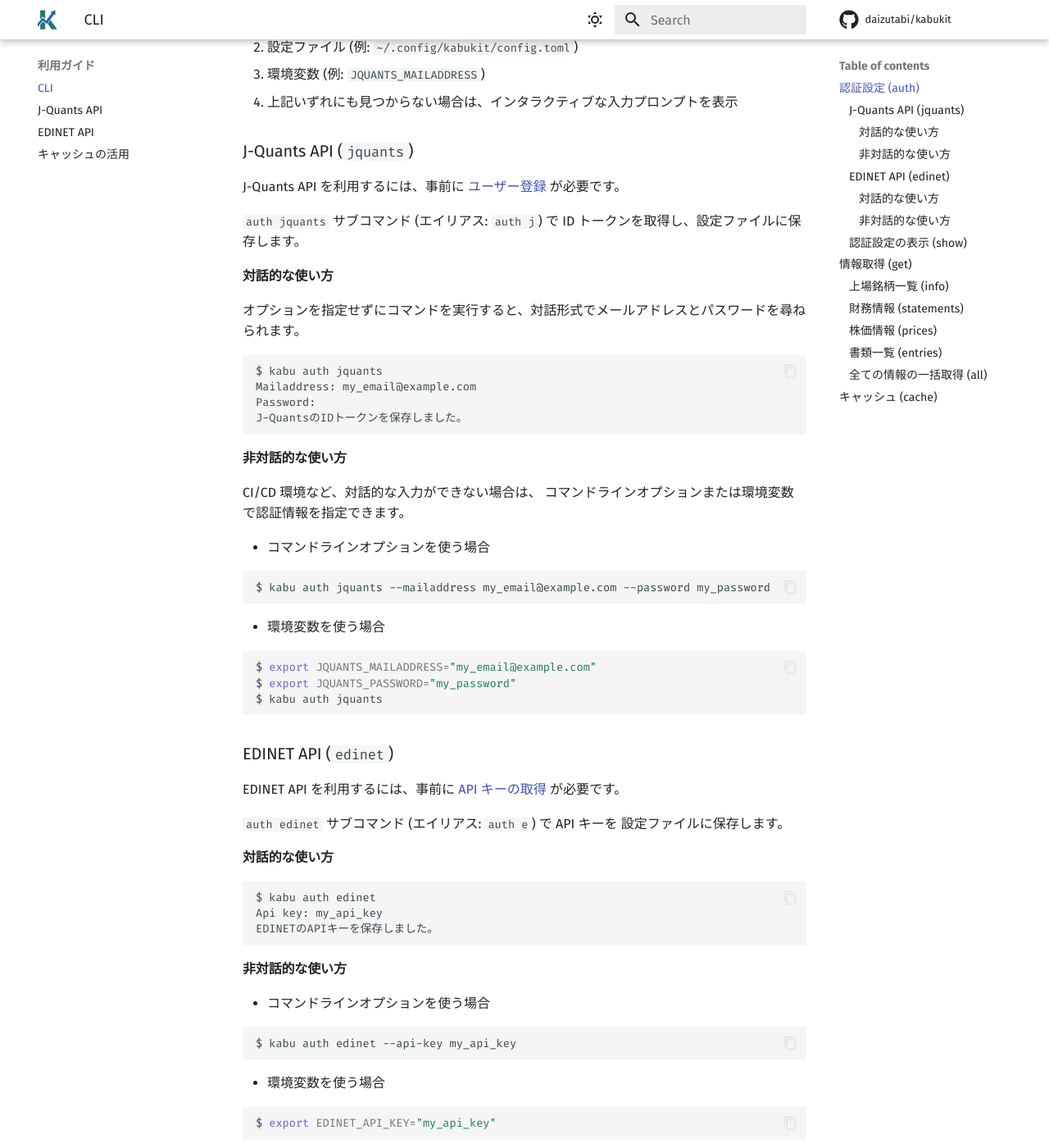
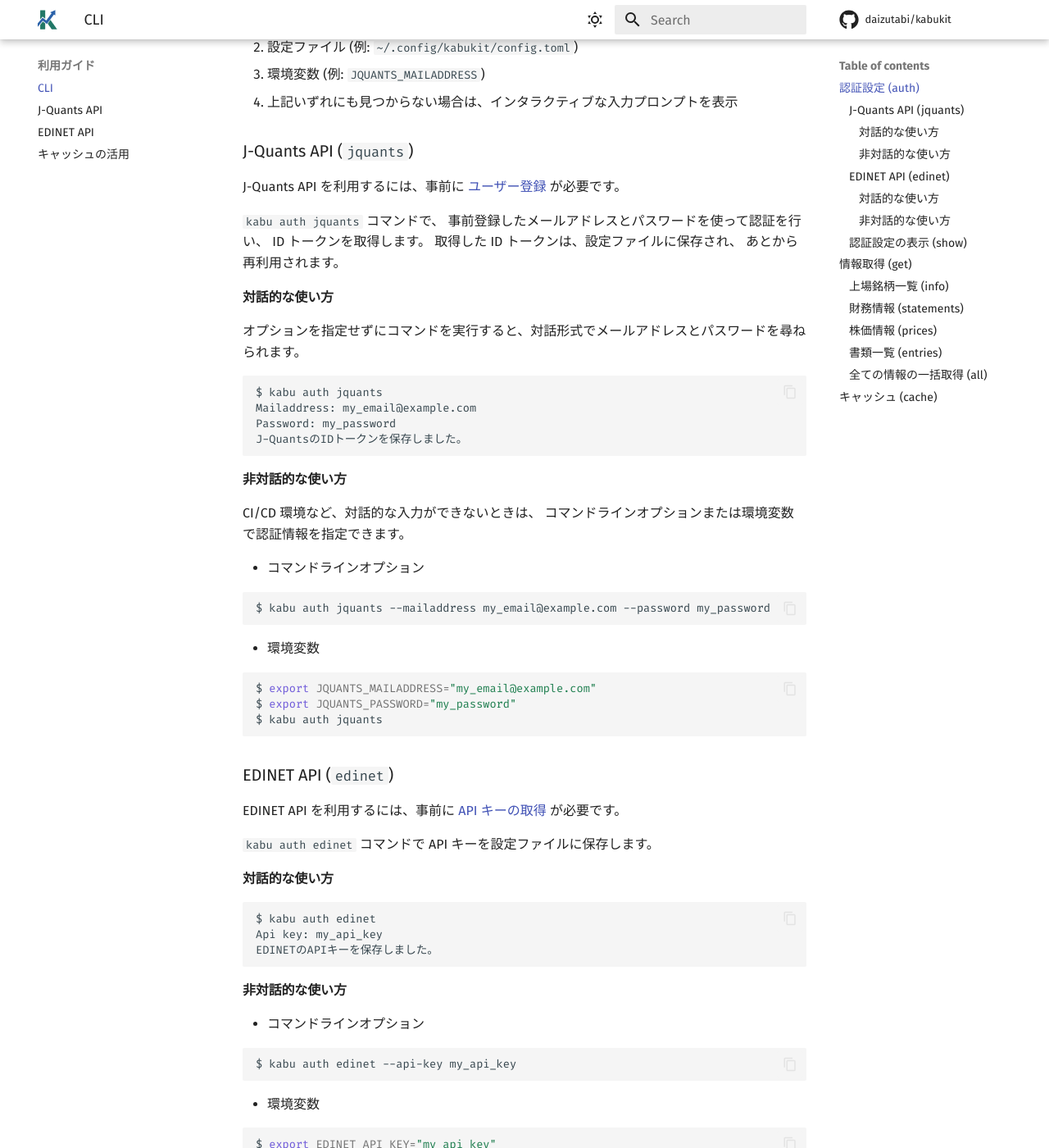
Before and after one commit to daizutabi/kabukit, an MkDocs documentation site: the page built from docs/guides/cli.md, in a window 1280 px wide and 1400 px high, scrolled down 747 px. Shown: the whole window at 82% size. Built offline with MkDocs 1.6.1 and Material for MkDocs 9.7.7, drawn with Linux system fonts in a browser that asks for light colours; comment, search, counter and statistics services are not loaded; some of the changed text lies outside the part shown.

Commit message:
docs(cli): コマンド名を統一し、説明を明確化

````diff
--- a/docs/guides/cli.md
+++ b/docs/guides/cli.md
@@ -1,4 +1,4 @@
-# コマンドラインインターフェースの使い方
+# CLI の使い方
 
 kabukit は、[J-Quants API](https://jpx-jquants.com/)
 および
@@ -38,8 +38,11 @@ J-Quants API を利用するには、事前に
 [ユーザー登録](https://jpx-jquants.com/auth/signup/?lang=ja)
 が必要です。
 
-`auth jquants` サブコマンド (エイリアス: `auth j`) で
-ID トークンを取得し、設定ファイルに保存します。
+`kabu auth jquants` コマンドで、
+事前登録したメールアドレスとパスワードを使って認証を行い、
+ID トークンを取得します。
+取得した ID トークンは、設定ファイルに保存され、
+あとから再利用されます。
 
 #### 対話的な使い方
 
@@ -48,22 +51,22 @@ ID トークンを取得し、設定ファイルに保存します。
 ```bash
 $ kabu auth jquants
 Mailaddress: my_email@example.com
-Password:
+Password: my_password
 J-QuantsのIDトークンを保存しました。
 ```
 
 #### 非対話的な使い方
 
-CI/CD 環境など、対話的な入力ができない場合は、
+CI/CD 環境など、対話的な入力ができないときは、
 コマンドラインオプションまたは環境変数で認証情報を指定できます。
 
-- コマンドラインオプションを使う場合
+- コマンドラインオプション
 
 ```bash
 $ kabu auth jquants --mailaddress my_email@example.com --password my_password
 ```
 
-- 環境変数を使う場合
+- 環境変数
 
 ```bash
 $ export JQUANTS_MAILADDRESS="my_email@example.com"
@@ -77,8 +80,7 @@ EDINET API を利用するには、事前に
 [API キーの取得](https://disclosure2dl.edinet-fsa.go.jp/guide/static/disclosure/download/ESE140206.pdf)
 が必要です。
 
-`auth edinet` サブコマンド (エイリアス: `auth e`) で API キーを
-設定ファイルに保存します。
+`kabu auth edinet` コマンドで API キーを設定ファイルに保存します。
 
 #### 対話的な使い方
 
@@ -90,26 +92,26 @@ EDINETのAPIキーを保存しました。
 
 #### 非対話的な使い方
 
-- コマンドラインオプションを使う場合
+- コマンドラインオプション
 
 ```bash
 $ kabu auth edinet --api-key my_api_key
 ```
 
-- 環境変数を使う場合
+- 環境変数
 
 ```bash
 $ export EDINET_API_KEY="my_api_key"
 ```
 
 !!! note
-    EDINET API 接続時に環境変数を参照します。
-    `kabu auth edinet`コマンドで設定ファイルに保存する
+    環境変数を設定しているときは、別途
+    `kabu auth edinet`コマンドを実行する
     必要はありません。
 
 ### 認証設定の表示 (`show`)
 
-認証設定の保存先と内容は、`auth show` サブコマンドで表示できます。
+認証設定の保存先と内容は、`kabu auth show` コマンドで表示できます。
 
 ```bash
 $ kabu auth show
@@ -120,11 +122,11 @@ EDINET_API_KEY = "..."
 
 ## 情報取得 (`get`)
 
-`get` サブコマンドは、J-Quants API および EDINET API から各種情報を取得します。
+`kabu get` コマンドは、J-Quants API および EDINET API から各種情報を取得します。
 
 ### 上場銘柄一覧 (`info`)
 
-`get info` サブコマンドを使うと、
+`kabu get info` コマンドを使うと、
 J-Quants API から上場銘柄一覧を取得します。
 
 銘柄コードを指定すると、指定した銘柄の最新情報を取得できます。
@@ -155,7 +157,7 @@ $ kabu get info
 
 ### 財務情報 (`statements`)
 
-`get statements` サブコマンドを使うと、
+`kabu get statements` コマンドを使うと、
 J-Quants API から財務情報を取得します。
 
 銘柄コードを指定すると、指定した銘柄の全期間分の財務情報を取得できます。
@@ -188,7 +190,7 @@ shape: (165_891, 105)
 
 ### 株価情報 (`prices`)
 
-`get prices` サブコマンドを使うと、
+`kabu get prices` コマンドを使うと、
 J-Quants API から株価情報を取得します。
 
 銘柄コードを指定すると、指定した銘柄の全期間分の株価情報を取得できます。
@@ -221,7 +223,7 @@ shape: (8_128_217, 16)
 
 ### 書類一覧 (`entries`)
 
-`get entries` サブコマンドを使うと、
+`kabu get entries` コマンドを使うと、
 EDINET API から提出書類一覧を取得します。
 
 日付 (YYYY-MM-DD) を指定すると、
@@ -256,7 +258,7 @@ shape: (896_632, 30)
 ### 全ての情報の一括取得 (`all`)
 
 これまで、4 つの情報を個別のコマンドで取得してきました。
-`get all` サブコマンドを使うと、全ての入手可能な情報を一度に取得できます。
+`kabu get all` コマンドを使うと、全ての入手可能な情報を一度に取得できます。
 
 ```bash
 $ kabu get all [code]
@@ -275,12 +277,12 @@ $ kabu get all [code]
 ## キャッシュ (`cache`)
 
 これまでに説明したように、
-銘柄コードや日付を省略したり、`all`コマンドを使ったりすることで、
+銘柄コードや日付を省略したり、`kabu get all` コマンドを使ったりすることで、
 キャッシュディレクトリに取得した情報が保存されます。
 
-`cache` サブコマンドを使うと以下のことができます。
+`kabu cache` コマンドを使うと以下のことができます。
 
-- `cache tree`: キャッシュの内容をツリー表示します
-- `cache clean`: キャッシュ全体を消去します
+- `kabu cache tree`: キャッシュの内容をツリー表示します
+- `kabu cache clean`: キャッシュ全体を消去します
 
 詳細は、[キャッシュの活用](cache.md)を参照してください。
````
